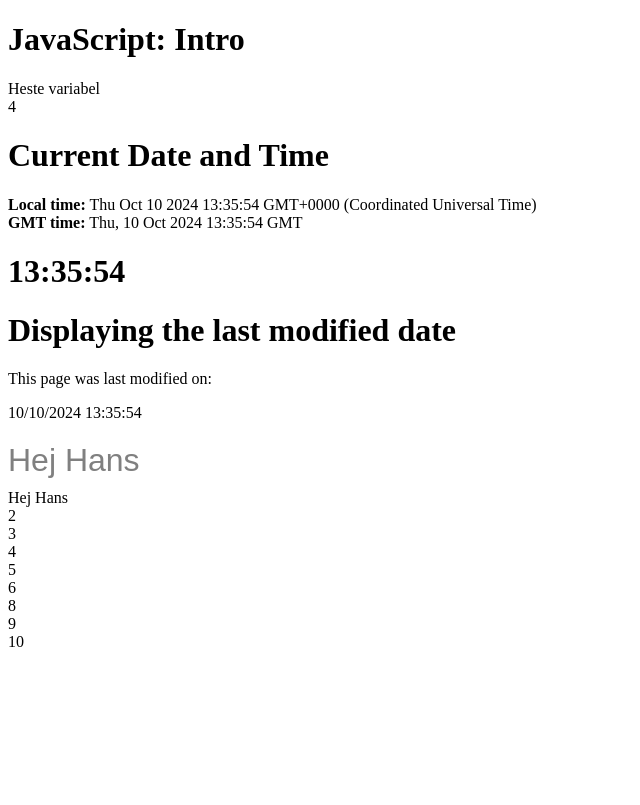
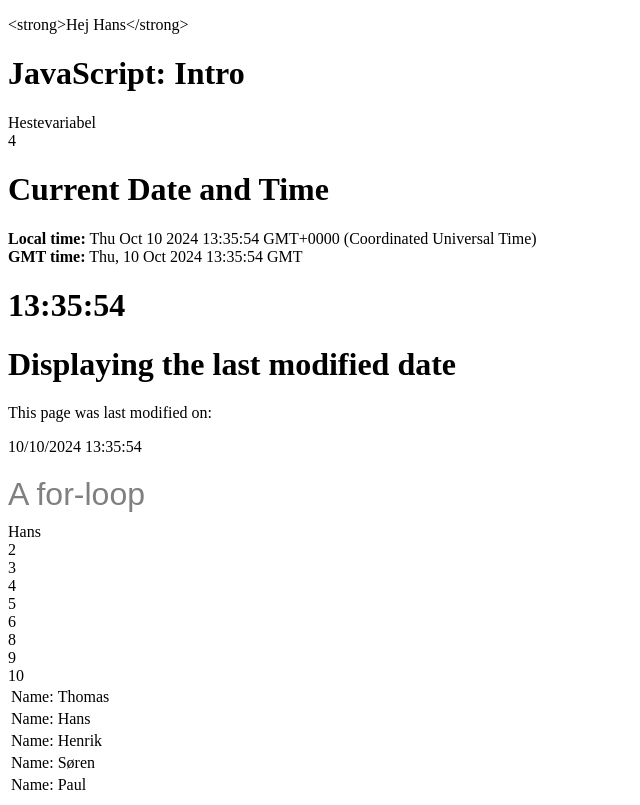
Before and after one commit to randahu/ITA-E24a, a plain HTML site: page modul-02/JS-intro/index.html in a window 1280 px wide. Shown: the whole page, without its empty margins (0-640 px from the left). Drawn offline with Linux system fonts and the light colour scheme.

Commit message:
Post-teaching

```diff
--- a/modul-02/DOM-manipulation/Scripts/script.js
+++ b/modul-02/DOM-manipulation/Scripts/script.js
@@ -1,4 +1,4 @@
-author = { name: "Thomas Hvid Spangsberg", email: "thsp@eaaa.dk" };
+const author = { name: "Thomas Hvid Spangsberg", email: "thsp@eaaa.dk" };
 
 let content =
   "Lorem ipsum dolor sit amet, consectetur adipiscing elit. Nunc convallis interdum eleifend. Sed tempor eget sapien et fermentum. Sed a ante lacinia, adipiscing ligula at, euismod ipsum. Mauris ullamcorper congue mauris vitae venenatis. Integer dictum dui eget quam rhoncus, sit amet tempor orci cursus. Praesent nec ultrices nisl. Nam quis justo felis. Etiam dapibus condimentum augue vitae fermentum. Sed tempus mi justo.";
@@ -17,8 +17,6 @@ articleToInsert =
   "<div id='1' class='content'>" +
   "<h1>" +
   article.heading +
-  " - " +
-  i +
   "</h1>" +
   "<p class='inner-content'>" +
   article.content +
@@ -32,3 +30,5 @@ articleToInsert =
   "</div>";
 
 mainContentArea.innerHTML = mainContentArea.innerHTML + articleToInsert;
+mainContentArea.innerHTML = mainContentArea.innerHTML + articleToInsert;
+mainContentArea.innerHTML = mainContentArea.innerHTML + articleToInsert;
--- a/modul-02/JS-intro/index.html
+++ b/modul-02/JS-intro/index.html
@@ -14,21 +14,24 @@
     </style>
   </head>
   <body>
+    <p id="hans"></p>
     <h1>JavaScript: Intro</h1>
     <script type="text/javascript">
-      let hest = "Heste variabel";
+      let hest = "Hestevariabel";
       let number = 4;
+
       document.write("<p>");
       document.write(hest);
       document.write("<br />");
       document.write(number);
       document.write("</p>");
-    </script>
 
-    <h1>Current Date and Time</h1>
+      document.write("<h1>Current Date and Time</h1>");
 
-    <script type="text/javascript">
       let now = new Date();
+
+      console.log("Hej med dig!");
+      console.log(now.toLocaleDateString());
 
       let localTime = now.toString();
 
@@ -38,14 +41,29 @@
       document.write("<strong>Local time:</strong> " + localTime + "<br/>");
       document.write("<strong>GMT time:</strong> " + gmtTime);
       document.write("</p>");
+    </script>
 
+    <script type="text/javascript">
       let hours = now.getHours();
       let mins = now.getMinutes();
       let secs = now.getSeconds();
 
+      let firstVar = 12;
+      //const secondVar = 0;
+      let secondVar = 0;
+      secondVar = firstVar + 1;
+
       document.write("<h1>");
       document.write(hours + ":" + mins + ":" + secs);
       document.write("</h1>");
+
+      let num1 = 42;
+      let num2 = "2 ";
+
+      let result = num1 + num2;
+      console.log(result);
+      console.log(result / 2);
+      console.log(secs);
     </script>
 
     <h1>Displaying the last modified date</h1>
@@ -60,30 +78,51 @@
 
     <script type="text/javascript">
       let element = document.getElementById("hans");
-
       console.log(element);
+      element.innerHTML = "<strong>Hej Hans</strong>";
       console.log(element.innerHTML);
       console.log(element.innerText);
-
-      element.innerHTML = "Hej Hans";
-
-      console.log(element);
-      console.log(element.innerHTML);
-      console.log(element.innerText);
+      element.innerText = "<strong>Hej Hans</strong>";
 
       let numberArray = [1, 2, 3, 4, 5, 6, 8, 9, 10];
 
-      let obj = { name: "Thomas" };
+      const obj = { name: "hest" };
 
+      const obj1 = { name: "Thomas" };
+      const obj2 = { name: "Hans" };
+      const obj3 = { name: "Henrik" };
+      const obj4 = { name: "Søren" };
+      const obj5 = { name: "Paul" };
+
+      let persons = [obj1, obj2, obj3, obj4, obj5];
+
+      console.log(persons);
+
+      console.log(obj.name);
       console.log("length of numberArray: " + numberArray.length);
+      obj.name = "Hans";
+      console.log(obj.name);
 
-      numberArray[0] = element.innerHTML;
+      //NEJ FY!!!!
+      //obj = 42;
+
+      //numberArray[0] = element.innerHTML;
+      numberArray[0] = obj.name;
 
       for (let i = 0; i < numberArray.length; i++) {
         document.write("<div>");
         document.write(numberArray[i]);
         document.write("</div>");
       }
+
+      document.write("<table>");
+      for (let i = 0; i < persons.length; i++) {
+        document.write("<tr>");
+        document.write("<td> Name: </td>");
+        document.write("<td>" + persons[i].name + "</td>");
+        document.write("</tr>");
+      }
+      document.write("</table>");
     </script>
   </body>
 </html>
```
Also changed, not shown: modul-02/DOM-manipulation/Data/data.json (+7 -0 lines), modul-02/DOM-manipulation/Scripts/jsonLoadScript.js (+3 -8 lines), modul-02/DOM-manipulation/index.html (+2 -2 lines), 1 other file.
